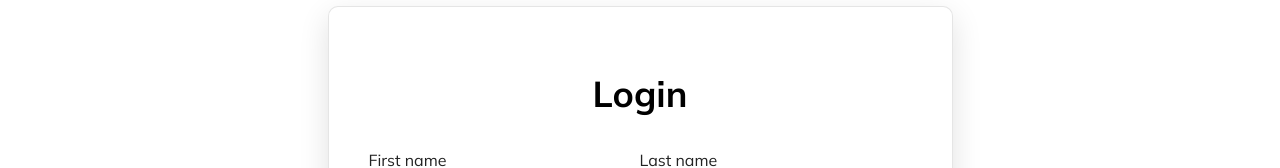
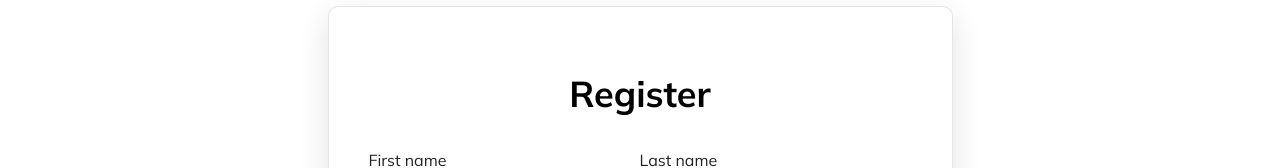
Before and after one commit to abdulqodir18/eventor, a React (Create React App) app: page /signin in a window 1280 px wide. Shown: the part 129-297 px from the top of the page. Built offline with nearby package versions, Linux system fonts and the light colour scheme; no server answers.

Commit message:
change text

```diff
--- a/src/screens/SignIn/SignIn.js
+++ b/src/screens/SignIn/SignIn.js
@@ -42,7 +42,7 @@ function SignIn() {
     <>
       <section className="login container">
         <form className="register__form" onSubmit={ e => Register(e) }>
-          <h1 className="register__title">Login</h1>
+          <h1 className="register__title">Register</h1>
           <div className="register__form-top">
             <div className="reg-in">
               <label  className="register__form-label" htmlFor="first-Name">
```
